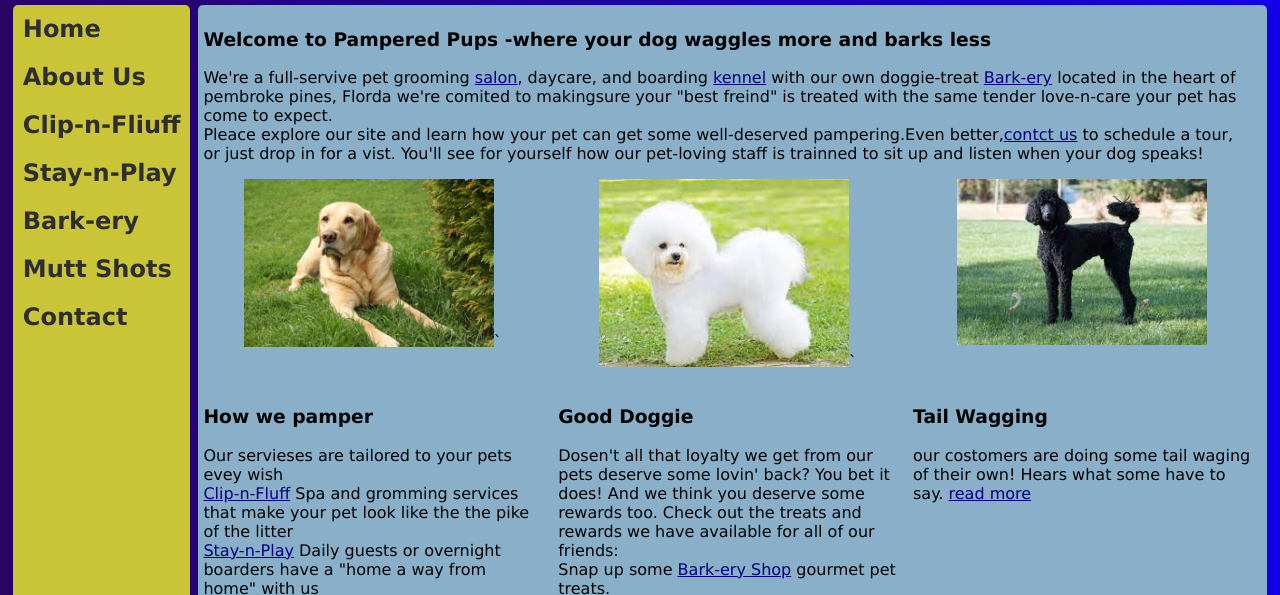
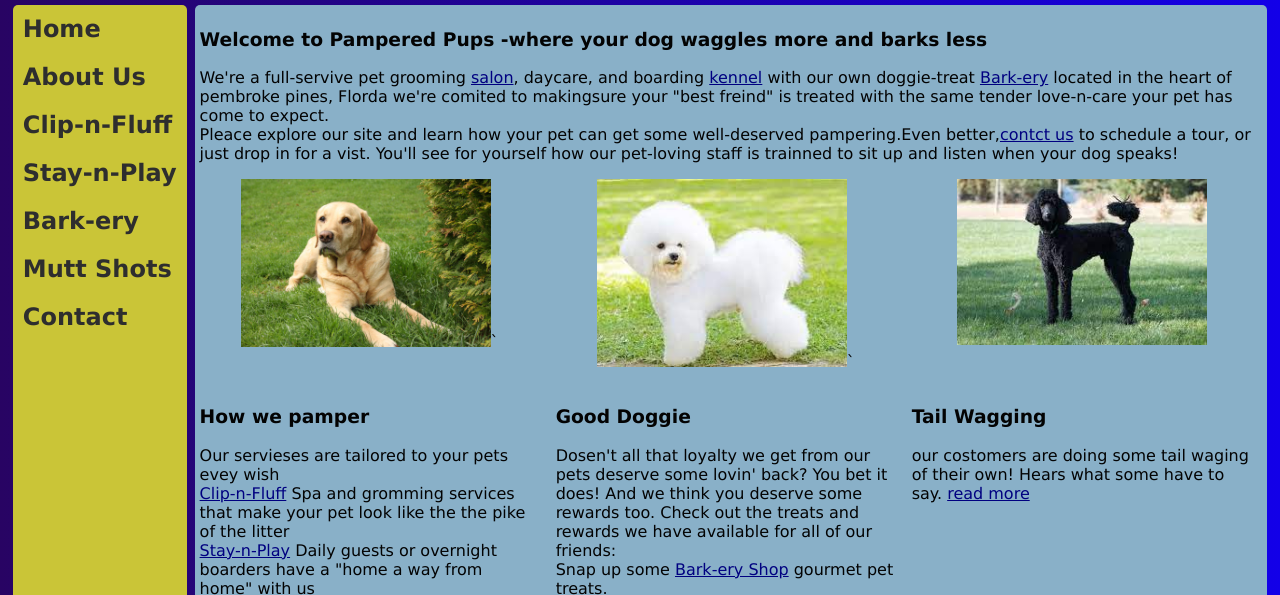
Before and after one commit to Maxwarnr/Pamperd-Pups, a plain HTML site: page index.html in a window 1280 px wide. Shown: the part 202-797 px from the top of the page. Drawn offline with nearby package versions, Linux system fonts and the light colour scheme.

Commit message:
Update index.html

```diff
--- a/index.html
+++ b/index.html
@@ -22,7 +22,7 @@
     <ul>
         <li><a href="index.html">Home</a></li>
         <li><a href="about.html">About Us</a></li>
-        <li><a href="salon.html">Clip-n-Fliuff</a></li>
+        <li><a href="salon.html">Clip-n-Fluff</a></li>
         <li><a href="kenneel.html">Stay-n-Play</a></li>
         <li><a href="shop.html">Bark-ery</a></li>
         <li><a href="gallery.html">Mutt Shots</a></li>
```
